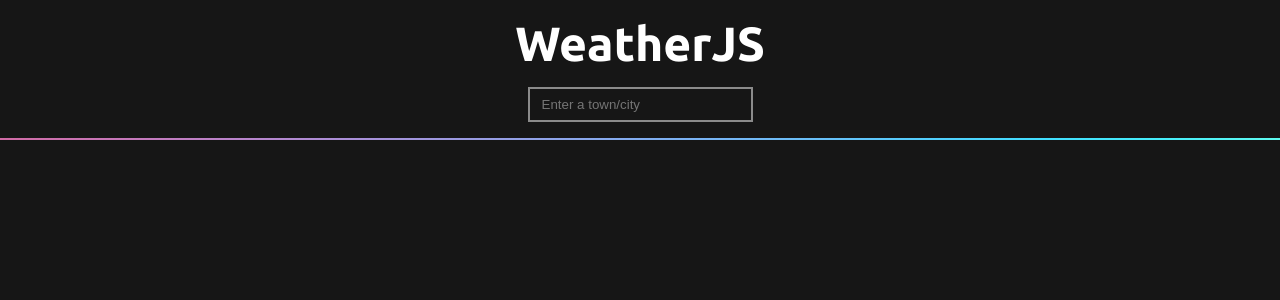
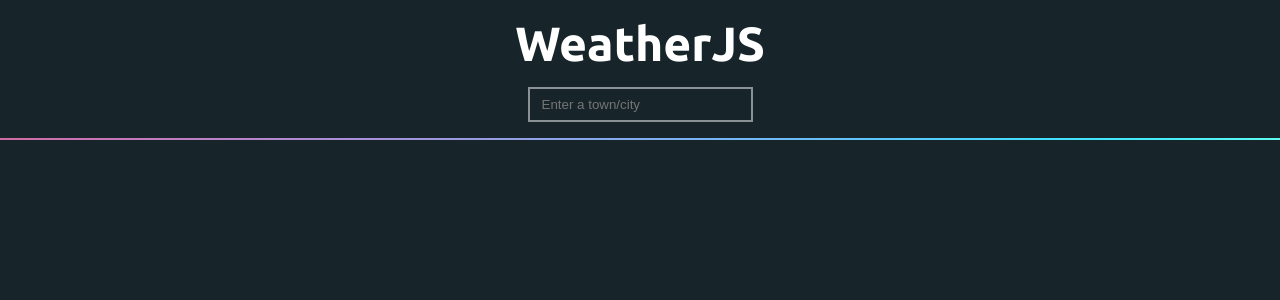
Before and after one commit to NeptuneRjo/weatherjs, a React (Create React App) app: page / in a window 1280 px wide. Shown: the top 300 px of the page. Built offline with nearby package versions, Linux system fonts and the light colour scheme; no server answers.

Commit message:
added color variables

```diff
--- a/src/index.css
+++ b/src/index.css
@@ -2,10 +2,16 @@
 
 :root {
     --font-family: 'Ubuntu', sans-serif;
+
+    --background-color: #17252a;
+    --dark-green: #2b7a78;
+    --light-green: #3aafa9;
+    --gray-white: #def2f1;
+    --off-white: #feffff;
 }
 
 * {
     margin: 0;
     padding: 0;
-    background: rgb(22, 22, 22);
+    background: var(--background-color);
 }
```
